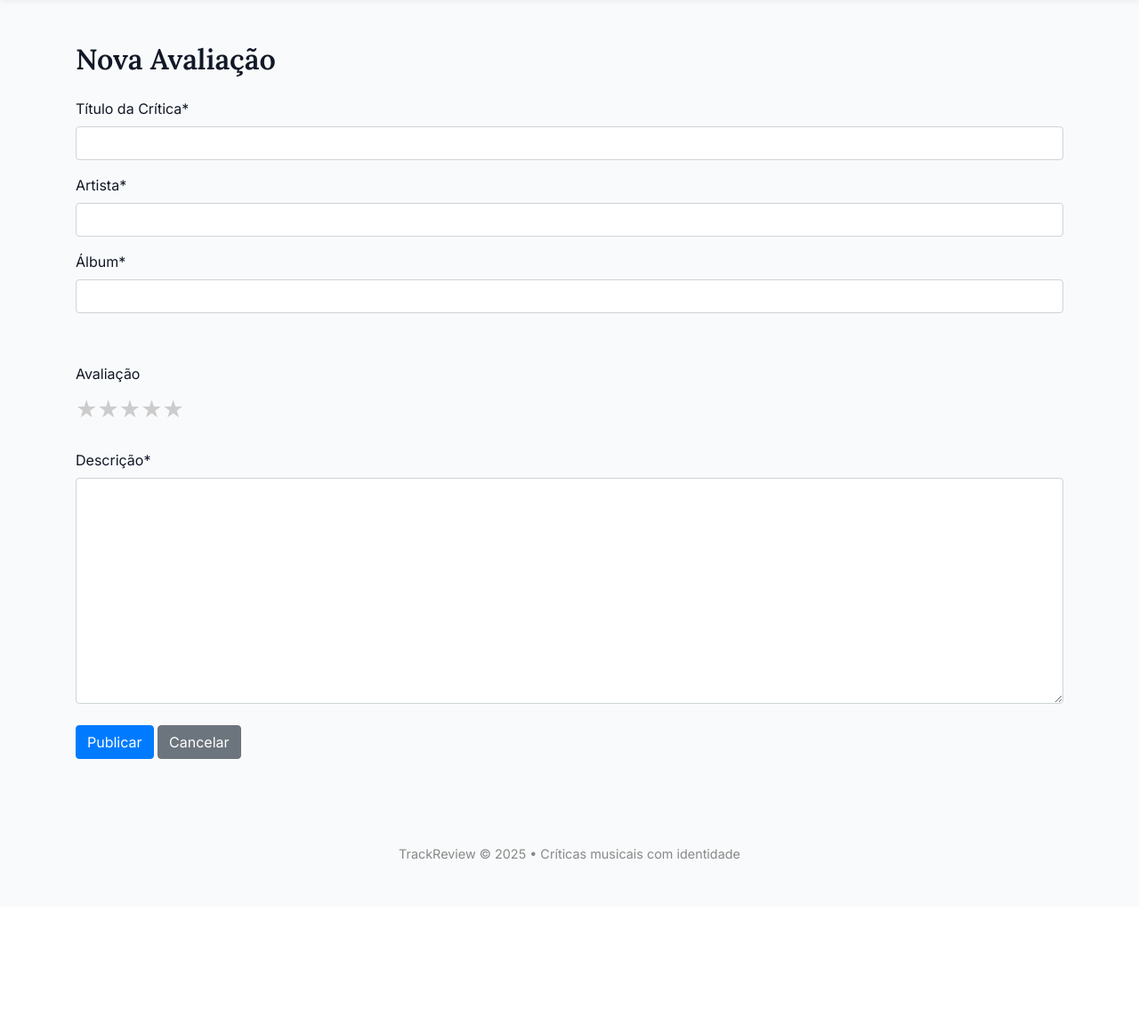
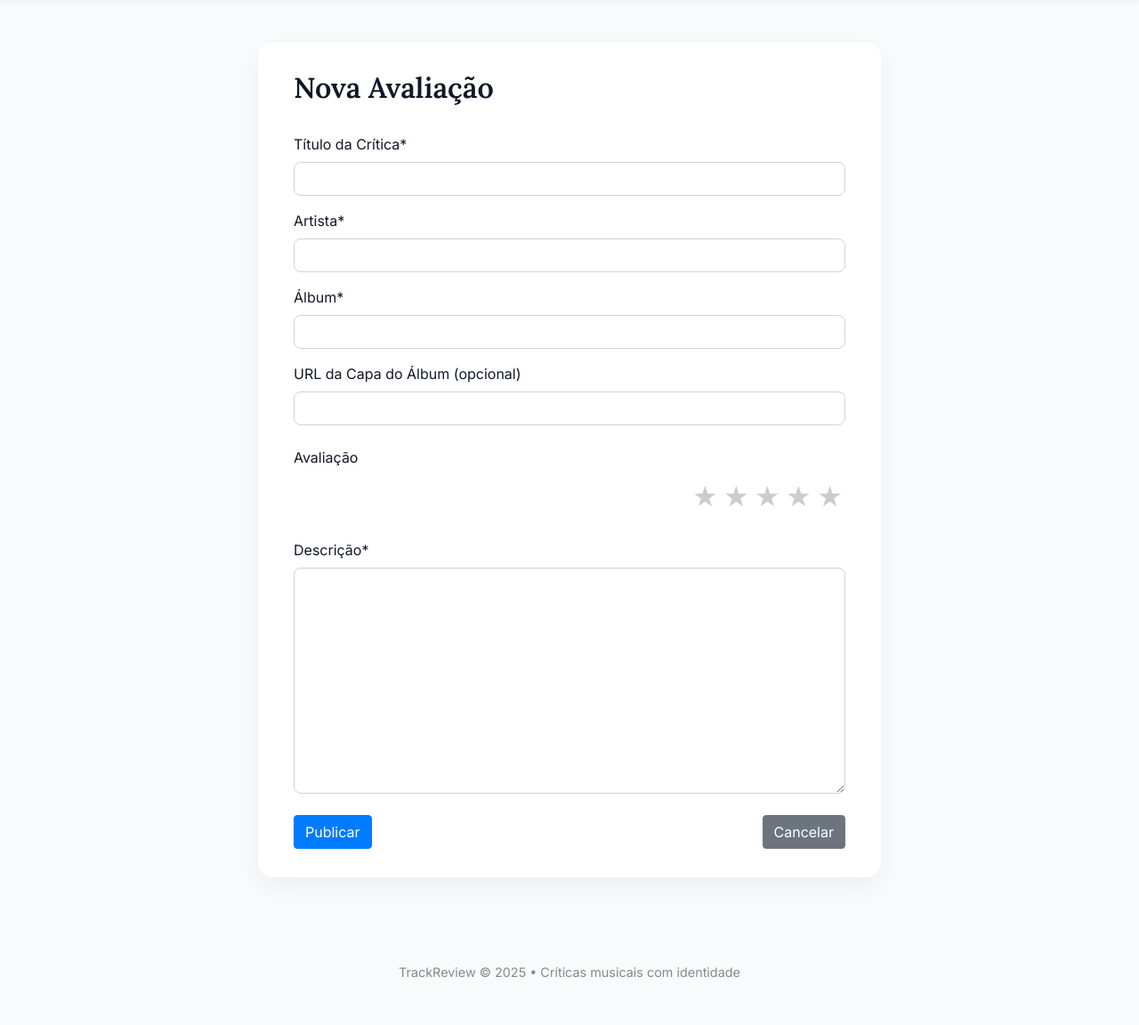
Before and after one commit to Bernardonasc/EngenhariaSoftwareII, a Django app: page /post/new/ in a window 1280 px wide. Shown: the part 62-1214 px from the top of the page at 89% size. Before the commit the page ends 1028 px from the top, so only its background shows below. Run offline with Django 4.2, Linux system fonts and the light colour scheme; some libraries are stand-ins or nearby versions.

Commit message:
feat: starting album cover

```diff
--- a/blog/forms.py
+++ b/blog/forms.py
@@ -12,10 +12,11 @@
 
     class Meta:
         model = Post
-        fields = ['title', 'artist', 'album', 'rating', 'description']
+        fields = ['title', 'artist', 'album', 'album_cover_url', 'rating', 'description']
         labels = {
             'title': 'Título da Crítica',
             'artist': 'Artista',
             'album': 'Álbum',
+            'album_cover_url': 'URL da Capa do Álbum (opcional)',
             'description': 'Descrição',
         }
--- a/blog/models.py
+++ b/blog/models.py
@@ -1,14 +1,13 @@
 from django.db import models
 
 class Post(models.Model):
-    title = models.CharField("Título", max_length=200)
+    title = models.CharField("Título da Crítica", max_length=100)
     artist = models.CharField("Artista", max_length=100)
     album = models.CharField("Álbum", max_length=100)
+    album_cover_url = models.URLField("URL da Capa do Álbum", blank=True, null=True)
+    rating = models.IntegerField("Avaliação (1 a 5)")
     description = models.TextField("Descrição")
-    rating = models.IntegerField("Nota (1–5)")
-    album_cover_url = models.URLField("Capa do Álbum (URL)", blank=True, null=True)
-    created_at = models.DateTimeField("Criado em", auto_now_add=True)
-    updated_at = models.DateTimeField("Atualizado em", auto_now=True)
+    created_at = models.DateTimeField(auto_now_add=True)
 
     def __str__(self):
         return f"{self.title} – {self.artist}"
--- a/blog/templates/blog/post_form.html
+++ b/blog/templates/blog/post_form.html
@@ -3,40 +3,78 @@
 {% block title %}Nova Avaliação | TrackReview{% endblock %}
 
 {% block content %}
-<div class="container mt-5 mb-5">
-  <h2 class="mb-4">Nova Avaliação</h2>
+<style>
+  .form-wrapper {
+    max-width: 700px;
+    margin: auto;
+    background: white;
+    padding: 2rem 2.5rem;
+    border-radius: 1rem;
+    box-shadow: 0 10px 30px rgba(0, 0, 0, 0.05);
+  }
+  .form-wrapper h2 {
+    font-family: 'Lora', serif;
+    margin-bottom: 2rem;
+  }
+  .form-control {
+    border-radius: 0.5rem;
+    box-shadow: none;
+    border: 1px solid #ced4da;
+  }
+  .rating label {
+    font-size: 2rem;
+    color: #ccc;
+    cursor: pointer;
+    transition: color 0.2s ease;
+    margin-left: 0.2rem;
+    margin-right: 0.2rem;
+  }
+  .rating input[type="radio"]:checked ~ label,
+  .rating label:hover,
+  .rating label:hover ~ label {
+    color: #d4af37;
+  }
+  .cover-preview {
+    max-height: 250px;
+    border-radius: 0.75rem;
+    box-shadow: 0 4px 12px rgba(0,0,0,0.1);
+    margin-top: 1rem;
+  }
+</style>
+
+<div class="container my-5">
+  <div class="form-wrapper">
+    <h2>Nova Avaliação</h2>
     <form method="post">
       {% csrf_token %}
 
       {{ form.title|as_crispy_field }}
       {{ form.artist|as_crispy_field }}
       {{ form.album|as_crispy_field }}
+      {{ form.album_cover_url|as_crispy_field }}
 
-    <div class="form-group">
-      <label for="id_album_cover_url">{{ form.album_cover_url.label }}</label>
-      {{ form.album_cover_url }}
-      <div id="cover-preview" class="mt-3" style="display: none;">
-        <img id="preview-image" src="" alt="Preview da capa" class="img-fluid rounded shadow-sm" style="max-height: 250px;">
-      </div>
+      <div id="cover-preview" style="display: none;">
+        <img id="preview-image" src="" alt="Preview da capa" class="img-fluid cover-preview">
       </div>
 
-    <div class="form-group">
+      <div class="form-group mt-4">
         <label>{{ form.rating.label }}</label>
-      <div class="rating d-flex flex-row-reverse justify-content-end">
+        <div class="rating d-flex flex-row-reverse justify-content-start">
           {% for value, label in form.rating.field.choices %}
-          <input type="radio" id="star{{ value }}" name="rating" value="{{ value }}" {% if form.rating.value == value|stringformat:"s" %}checked{% endif %} style="display:none;">
-          <label for="star{{ value }}" style="font-size: 1.7rem; color: #ccc; cursor: pointer;">&#9733;</label>
+            <input type="radio" id="star{{ value }}" name="rating" value="{{ value }}" {% if form.rating.value == value|stringformat:"s" %}checked{% endif %} style="display: none;">
+            <label for="star{{ value }}">&#9733;</label>
           {% endfor %}
         </div>
       </div>
 
       {{ form.description|as_crispy_field }}
 
-    <div class="mt-4">
+      <div class="mt-4 d-flex justify-content-between">
         <button type="submit" class="btn btn-primary">Publicar</button>
         <a href="{% url 'post_list' %}" class="btn btn-secondary">Cancelar</a>
       </div>
     </form>
+  </div>
 </div>
 
 <script>
```
Also changed, not shown: blog/migrations/0002_remove_post_updated_at_alter_post_album_cover_url_and_more.py (added), db.sqlite3. Lines whose indentation alone changed are shown as unchanged.
